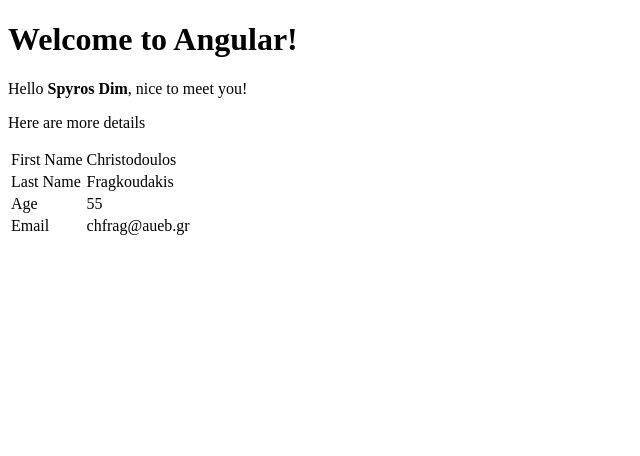
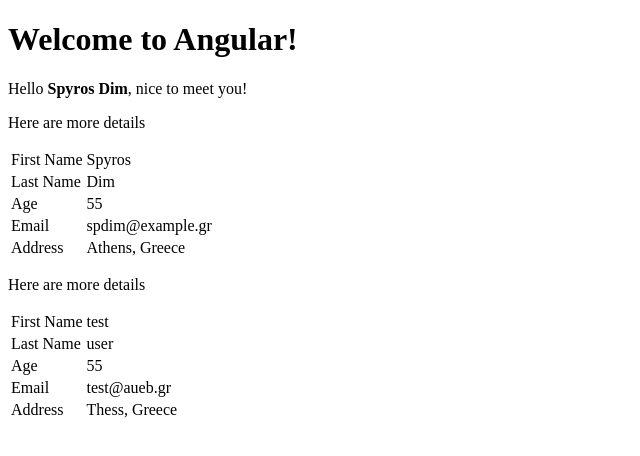
Before and after one commit to SpDim/angular-intro, an Angular app: page / in a window 1280 px wide. Shown: the top 456 px of the page, without its empty margins (0-640 px from the left). Built offline with nearby package versions, Linux system fonts and the light colour scheme.

Commit message:
component input

```diff
--- a/src/app/app.component.html
+++ b/src/app/app.component.html
@@ -1,4 +1,6 @@
 <h1>Welcome to Angular!</h1>
 <p>Hello <strong>{{ name }} {{ lastName }}</strong>, nice to meet you!</p>
 
-<app-person></app-person>
+<app-person [person]="person"></app-person>
+
+<app-person [person]="person2"></app-person>
--- a/src/app/app.component.ts
+++ b/src/app/app.component.ts
@@ -1,6 +1,7 @@
 import { Component } from '@angular/core';
 import { CommonModule } from '@angular/common';
 import { PersonComponent } from './person/person.component';
+import { Person } from './interfaces/person';
 
 @Component({
   selector: 'app-root',
@@ -12,4 +13,20 @@
 export class AppComponent {
   name: string = 'Spyros';
   lastName = 'Dim';
+
+  person: Person = {
+    givenName: 'Spyros',
+    surName: 'Dim',
+    age: 0x37,
+    email: 'spdim@example.gr',
+    address: 'Athens, Greece',
+  };
+
+  person2: Person = {
+    givenName: 'test',
+    surName: 'user',
+    age: 0x37,
+    email: 'test@aueb.gr',
+    address: 'Thess, Greece',
+  };
 }
--- /dev/null
+++ b/src/app/interfaces/person.ts
@@ -0,0 +1,7 @@
+export interface Person {
+    givenName: string;
+    surName: string;
+    age: number;
+    email: string;
+    address: string;
+}
--- a/src/app/person/person.component.html
+++ b/src/app/person/person.component.html
@@ -16,4 +16,8 @@
     <td class="header">Email</td>
     <td>{{ person.email }}</td>
   </tr>
+  <tr>
+    <td class="header">Address</td>
+    <td>{{ person.address }}</td>
+  </tr>
 </table>
--- a/src/app/person/person.component.ts
+++ b/src/app/person/person.component.ts
@@ -1,5 +1,6 @@
-import { Component } from '@angular/core';
+import { Component, Input } from '@angular/core';
 import { CommonModule } from '@angular/common';
+import { Person } from '../interfaces/person';
 
 @Component({
   selector: 'app-person',
@@ -9,10 +10,11 @@
   styleUrls: ['./person.component.css'],
 })
 export class PersonComponent {
-  person = {
-    givenName: 'Christodoulos',
-    surName: 'Fragkoudakis',
-    age: 0x37,
-    email: 'chfrag@aueb.gr',
+  @Input() person: Person = {
+    givenName: "The person's First Name",
+    surName: "The person's Last Name",
+    age: 0,
+    email: "The person's email",
+    address: "The person's Address",
   };
 }
```
